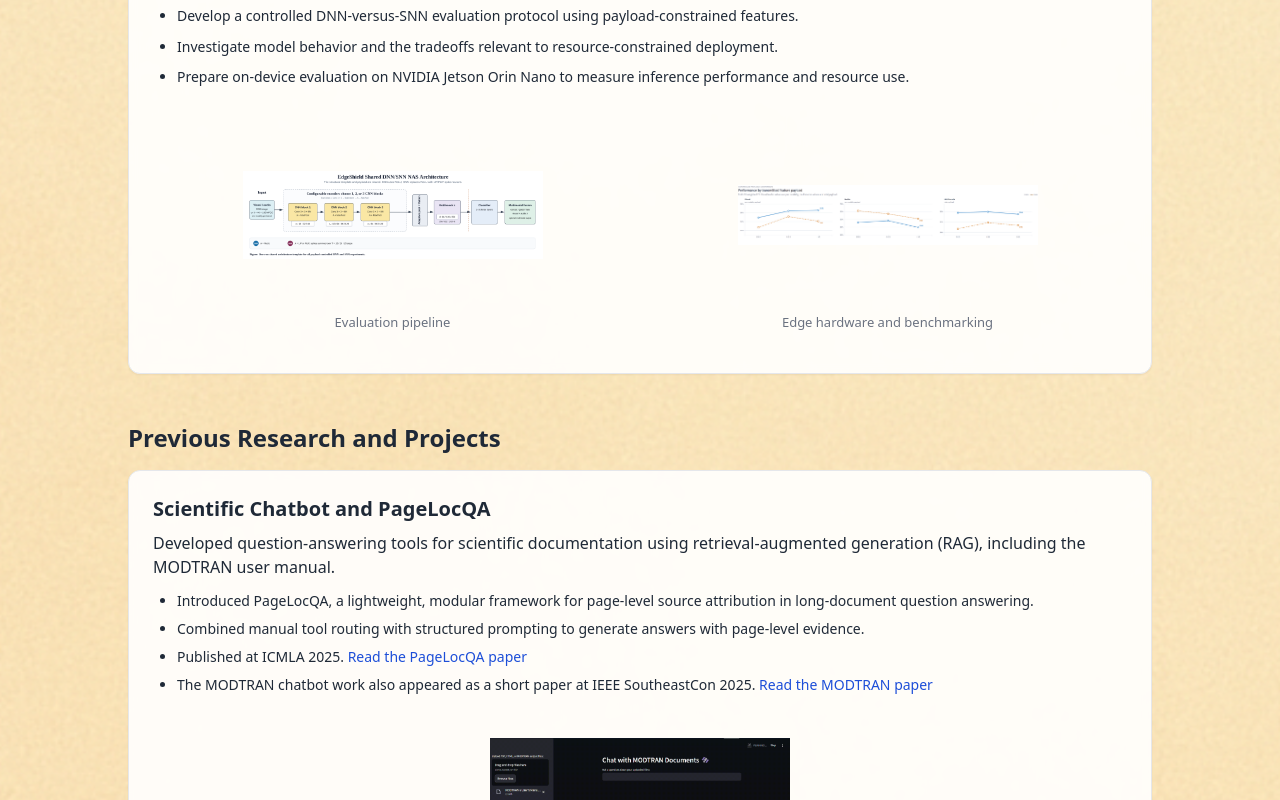
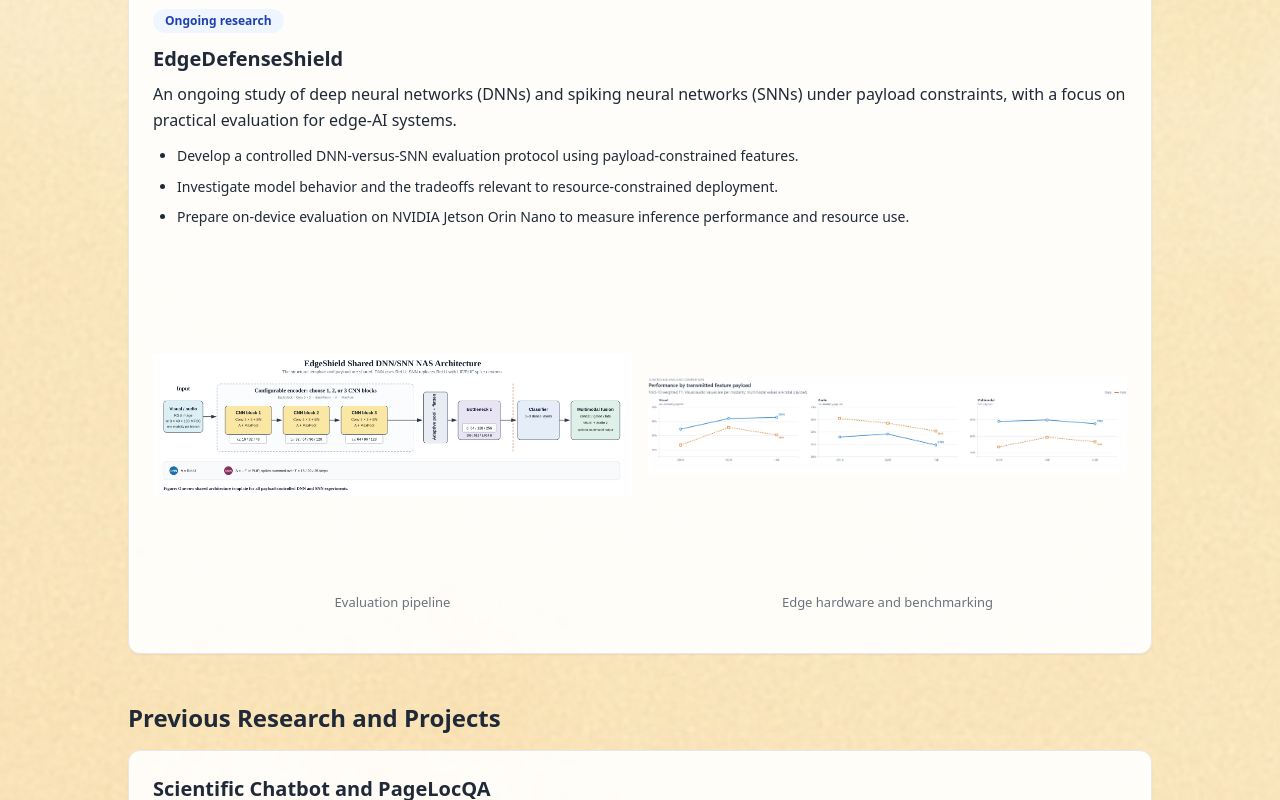
Before and after one commit to ZarTShe/portfolio, a React (Vite) app: page / in a window 1280 px wide. Shown: the part 1620-2420 px from the top of the page. Built offline with nearby package versions, Linux system fonts and the light colour scheme.

Commit message:
Fix image source case and update layout sizes
Updated image source and adjusted layout dimensions.

```diff
--- a/src/App.jsx
+++ b/src/App.jsx
@@ -48,7 +48,7 @@ const ongoingProjects = [
     // the hardware evaluation is complete.
     images: [
       {
-        src: "images/snn_dnn.png",
+        src: "images/snn_dnn.PNG",
         alt: "EdgeDefenseShield evaluation pipeline comparing DNN and SNN approaches",
         caption: "Evaluation pipeline",
       },
@@ -72,7 +72,7 @@ function ProjectImage({ src, alt, caption }) {
     <figure
       style={{
         width: "100%",
-        maxWidth: "300px",
+        maxWidth: "550px",
         margin: "16px auto",
       }}
     >
@@ -85,7 +85,7 @@ function ProjectImage({ src, alt, caption }) {
           style={{
             display: "block",
             width: "100%",
-            height: "180px",
+            height: "320px",
             objectFit: "contain",
             borderRadius: "8px",
           }}
@@ -93,7 +93,7 @@ function ProjectImage({ src, alt, caption }) {
       ) : (
         <div
           style={{
-            height: "180px",
+            height: "320px",
             display: "flex",
             alignItems: "center",
             justifyContent: "center",
```
